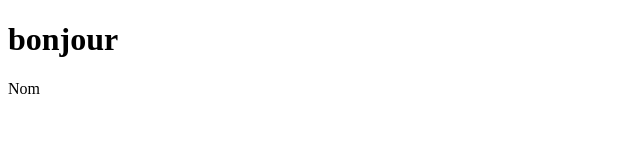
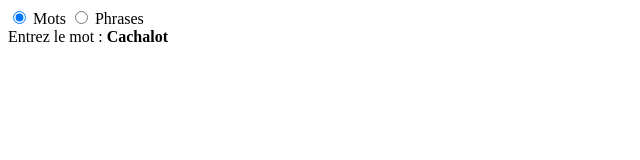
Before and after one commit to alfredbasilua/JeuAzerty, a plain HTML site: page index.html in a window 1280 px wide. Shown: the whole page, without its empty margins (0-640 px from the left). Drawn offline with Linux system fonts and the light colour scheme.

Commit message:
ajout css

```diff
--- a/index.html
+++ b/index.html
@@ -5,11 +5,21 @@
         <meta name="viewport" content="width=device-width, initial-scale=1.0">
         <title>Azerty</title>
         <script src="index.js"defer></script>
+        <link rel="stylesheet" href="style.css">
     </head>
 
     <body>
-<h1>bonjour</h1>
-<div id="Nom">Nom</div>
+        <body>
+            <div class="zoneChoix">
+                <input type="radio" name="optionSource" id="mots" value="1" checked>
+                <label for="mots">Mots</label>
+                <input type="radio" name="optionSource" id="phrases" value="2">
+                <label for="phrases">Phrases</label>
+            </div>
+            <div id="zoneProposition">
+                Entrez le mot : <span>Cachalot</span>
+            </div>
+        </body>
     </body>
 
 </html>
--- a/index.js
+++ b/index.js
@@ -1,2 +1,2 @@
-let monNOm= document.getElementById("Nom");
-console.log(monNOm);
+let zoneProposition= document.getElementById("zoneProposition");
+console.log(zoneProposition.clientHeight);
--- /dev/null
+++ b/style.css
@@ -0,0 +1,3 @@
+#zoneProposition span {
+    font-weight: bold;
+}
```
